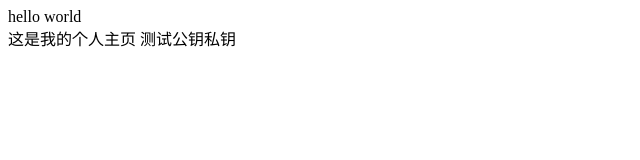
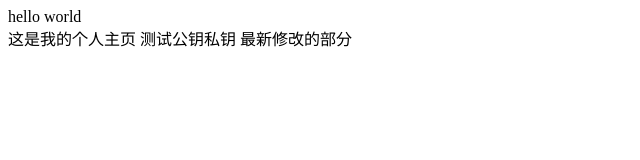
Before and after one commit to web-yang/git-demo, a plain HTML site: page index.html in a window 1280 px wide. Shown: the whole page, without its empty margins (0-640 px from the left). Drawn offline with Linux system fonts and the light colour scheme.

Commit message:
最新的一次修改

```diff
--- a/index.html
+++ b/index.html
@@ -11,5 +11,7 @@
     这是我的个人主页
 
     测试公钥私钥
+
+    最新修改的部分
 </body>
 </html>
```
